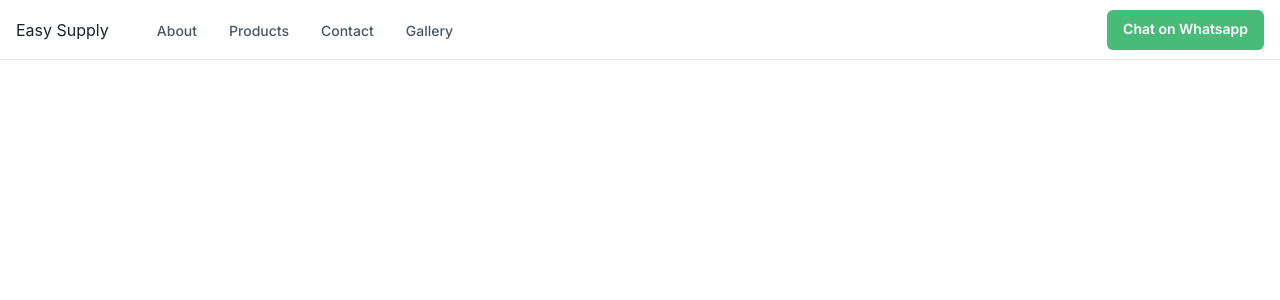
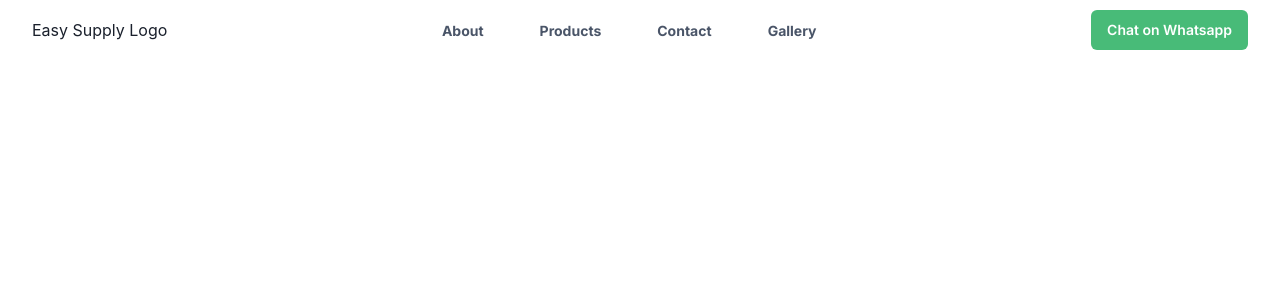
Before and after one commit to briannval/Easy-Pack-Official, a Next.js app: page / in a window 1280 px wide. Shown: the top 300 px of the page. Built offline with nearby package versions, Linux system fonts and the light colour scheme.

Commit message:
Styled navbar

```diff
--- a/src/components/navbar.tsx
+++ b/src/components/navbar.tsx
@@ -15,6 +15,7 @@ import {
   useColorModeValue,
   useBreakpointValue,
   useDisclosure,
+  Container,
 } from "@chakra-ui/react";
 import {
   HamburgerIcon,
@@ -22,19 +23,36 @@ import {
   ChevronDownIcon,
   ChevronRightIcon,
 } from "@chakra-ui/icons";
+import { useEffect, useState } from "react";
 
 export default function WithSubnavigation() {
   const { isOpen, onToggle } = useDisclosure();
 
+  const [scrollPosition, setScrollPosition] = useState(0);
+
+  const handleScroll = () => {
+    const position = window.scrollY;
+    setScrollPosition(position);
+  };
+
+  useEffect(() => {
+    window.addEventListener("scroll", handleScroll, { passive: true });
+    return () => {
+      window.removeEventListener("scroll", handleScroll);
+    };
+  }, []);
+
   return (
-    <Box>
+    <Box as={"nav"} zIndex={500} position={"fixed"} w={"100%"}>
+      <Box w={"100%"} mr={"auto"} ml={"auto"}>
+        <Container maxW={"container.xl"}>
           <Flex
             bg={useColorModeValue("white", "gray.800")}
             color={useColorModeValue("gray.600", "white")}
             minH={"60px"}
             py={{ base: 2 }}
             px={{ base: 4 }}
-        borderBottom={1}
+            borderBottom={scrollPosition > 0 ? 2 : 0}
             borderStyle={"solid"}
             borderColor={useColorModeValue("gray.200", "gray.900")}
             align={"center"}
@@ -47,7 +65,11 @@ export default function WithSubnavigation() {
               <IconButton
                 onClick={onToggle}
                 icon={
-              isOpen ? <CloseIcon w={3} h={3} /> : <HamburgerIcon w={5} h={5} />
+                  isOpen ? (
+                    <CloseIcon w={3} h={3} />
+                  ) : (
+                    <HamburgerIcon w={5} h={5} />
+                  )
                 }
                 variant={"ghost"}
                 aria-label={"Toggle Navigation"}
@@ -59,10 +81,14 @@ export default function WithSubnavigation() {
                 fontFamily={"heading"}
                 color={useColorModeValue("gray.800", "white")}
               >
-            Easy Supply
+                Easy Supply Logo
               </Text>
 
-          <Flex display={{ base: "none", md: "flex" }} ml={10}>
+              <Flex
+                display={{ base: "none", md: "flex" }}
+                align={"center"}
+                flexGrow={1}
+              >
                 <DesktopNav />
               </Flex>
             </Flex>
@@ -89,10 +115,12 @@ export default function WithSubnavigation() {
               </Button>
             </Stack>
           </Flex>
+        </Container>
 
         <Collapse in={isOpen} animateOpacity>
           <MobileNav />
         </Collapse>
+      </Box>
     </Box>
   );
 }
@@ -103,7 +131,12 @@ const DesktopNav = () => {
   const popoverContentBgColor = useColorModeValue("white", "gray.800");
 
   return (
-    <Stack direction={"row"} spacing={4}>
+    <Stack
+      direction={"row"}
+      spacing={10}
+      marginLeft={"auto"}
+      marginRight={"auto"}
+    >
       {NAV_ITEMS.map((navItem) => (
         <Box key={navItem.label}>
           <Popover trigger={"hover"} placement={"bottom-start"}>
@@ -112,7 +145,7 @@ const DesktopNav = () => {
                 p={2}
                 href={navItem.href ?? "#"}
                 fontSize={"sm"}
-                fontWeight={500}
+                fontWeight={"bold"}
                 color={linkColor}
                 _hover={{
                   textDecoration: "none",
@@ -260,33 +293,12 @@ interface NavItem {
 const NAV_ITEMS: Array<NavItem> = [
   {
     label: "About",
-    children: [
-      {
-        label: "Explore Design Work",
-        subLabel: "Trending Design to inspire you",
+
     href: "#",
   },
   {
-        label: "New & Noteworthy",
-        subLabel: "Up-and-coming Designers",
+    label: "Products",
     href: "#",
-      },
-    ],
-  },
-  {
-    label: "Products",
-    children: [
-      {
-        label: "Job Board",
-        subLabel: "Find your dream design job",
-        href: "#",
-      },
-      {
-        label: "Freelance Projects",
-        subLabel: "An exclusive list for contract work",
-        href: "#",
-      },
-    ],
   },
   {
     label: "Contact",
--- a/src/themes/theme.ts
+++ b/src/themes/theme.ts
@@ -1,3 +1,4 @@
+"use client";
 import { extendTheme } from "@chakra-ui/react";
 
 export const theme = extendTheme({
```
Lines whose indentation alone changed are shown as unchanged.
